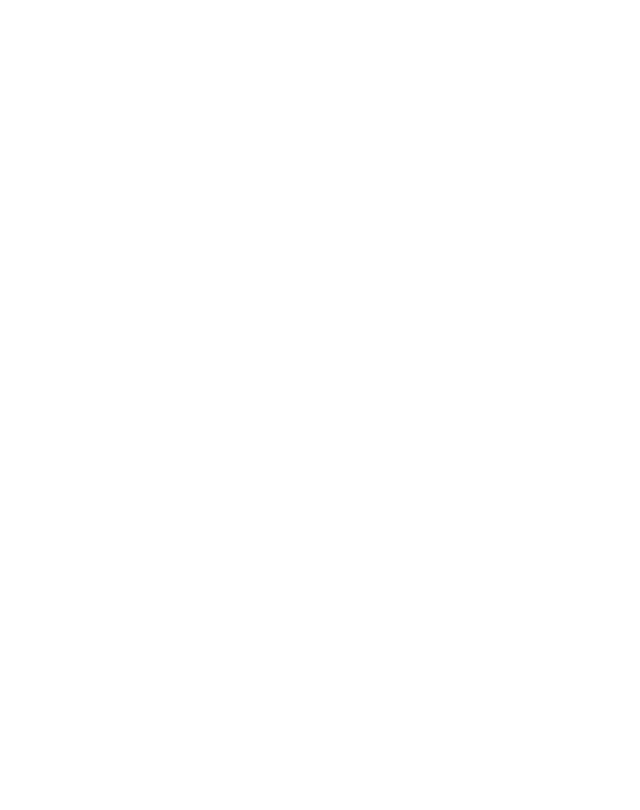
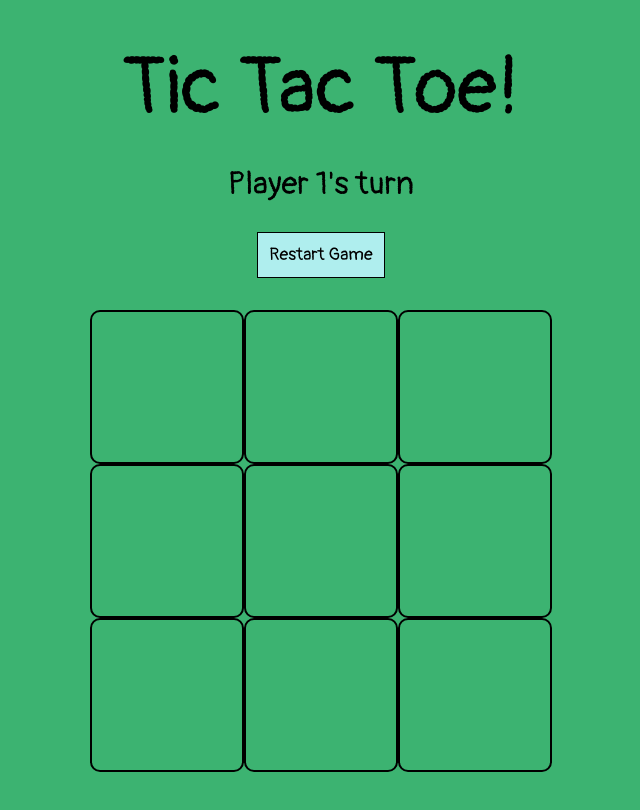
Before and after one commit to David-Ph/tictactoe, a plain HTML site: page index.html in a window 1280 px wide. Shown: the whole page, without its empty margins (319-959 px from the left). Drawn offline with Linux system fonts and the light colour scheme.

Commit message:
Finish basic html and css

```diff
--- a/index.html
+++ b/index.html
@@ -5,9 +5,36 @@
     <meta http-equiv="X-UA-Compatible" content="IE=edge">
     <meta name="viewport" content="width=device-width, initial-scale=1.0">
     <title>Tic Tac Toe</title>
+    <link rel="preconnect" href="https://fonts.gstatic.com">
+    <link href="https://fonts.googleapis.com/css2?family=Pangolin&display=swap" rel="stylesheet">
+    <link rel="stylesheet" href="style.css">
 </head>
 <body>
 
+    <div class="container">
+        <h1 class="page-title">
+            Tic Tac Toe!
+        </h1>
+        <h2 class="game-status">
+            Player 1's turn
+        </h2>
+        <button id="restart-btn">
+            Restart Game
+        </button>
+        <div id="game-board">
+            <div id="squares">
+                <div class="square"></div>
+                <div class="square"></div>
+                <div class="square"></div>
+                <div class="square"></div>
+                <div class="square"></div>
+                <div class="square"></div>
+                <div class="square"></div>
+                <div class="square"></div>
+                <div class="square"></div>
+            </div>
+        </div>
+    </div>
     <script src="main.js"></script>
 </body>
 </html>
--- a/style.css
+++ b/style.css
@@ -0,0 +1,110 @@
+/** CSS RESET */
+/* ///////// */
+
+html, body, div, span, applet, object, iframe,
+h1, h2, h3, h4, h5, h6, p, blockquote, pre,
+a, abbr, acronym, address, big, cite, code,
+del, dfn, em, img, ins, kbd, q, s, samp,
+small, strike, strong, sub, sup, tt, var,
+b, u, i, center,
+dl, dt, dd, ol, ul, li,
+fieldset, form, label, legend,
+table, caption, tbody, tfoot, thead, tr, th, td,
+article, aside, canvas, details, embed,
+figure, figcaption, footer, header, hgroup,
+menu, nav, output, ruby, section, summary,
+time, mark, audio, video {
+	margin: 0;
+	padding: 0;
+	border: 0;
+	font-size: 100%;
+	font: inherit;
+	vertical-align: baseline;
+}
+/* HTML5 display-role reset for older browsers */
+article, aside, details, figcaption, figure,
+footer, header, hgroup, menu, nav, section {
+	display: block;
+}
+body {
+	line-height: 1;
+}
+ol, ul {
+	list-style: none;
+}
+blockquote, q {
+	quotes: none;
+}
+blockquote:before, blockquote:after,
+q:before, q:after {
+	content: '';
+	content: none;
+}
+table {
+	border-collapse: collapse;
+	border-spacing: 0;
+}
+
+/** GLOBAL */
+/* ///////// */
+html{
+    background-color:mediumseagreen;
+    font-family: 'Pangolin', cursive;
+    text-align: center;
+}
+button{
+    font-family: 'Pangolin', cursive;
+}
+h1{
+    font-size: 5rem;
+}
+
+.container{
+    max-width: 800px;
+    max-height: 800px;
+    margin: 3em auto;
+}
+
+.page-title{
+    margin-bottom: 0.5em;
+}
+.game-status{
+    font-size: 2rem;
+    margin-bottom: 1em;
+}
+#restart-btn{
+
+    background-color:paleturquoise;
+    border: 1px solid black;
+    font-size: 1.1rem;
+    padding: 0.65em;
+}
+#restart-btn:hover{
+    background-color: transparent;
+    cursor: pointer;
+    color: #fff;
+}
+
+
+/** GAMEBOARD */
+/* ///////// */
+#game-board{
+    margin: 2em 0;
+}
+#squares{
+    width: 100%;
+    max-width: 800px;
+    display: grid;
+    grid-template-columns: repeat(3, 0fr);
+    justify-content: center;
+}
+.square{
+    width: 150px;
+    height: 150px;
+    border: 2px solid #000;
+    border-radius: 10px;
+}
+.square:hover{
+    cursor: pointer;
+    background-color: paleturquoise;
+}
```
